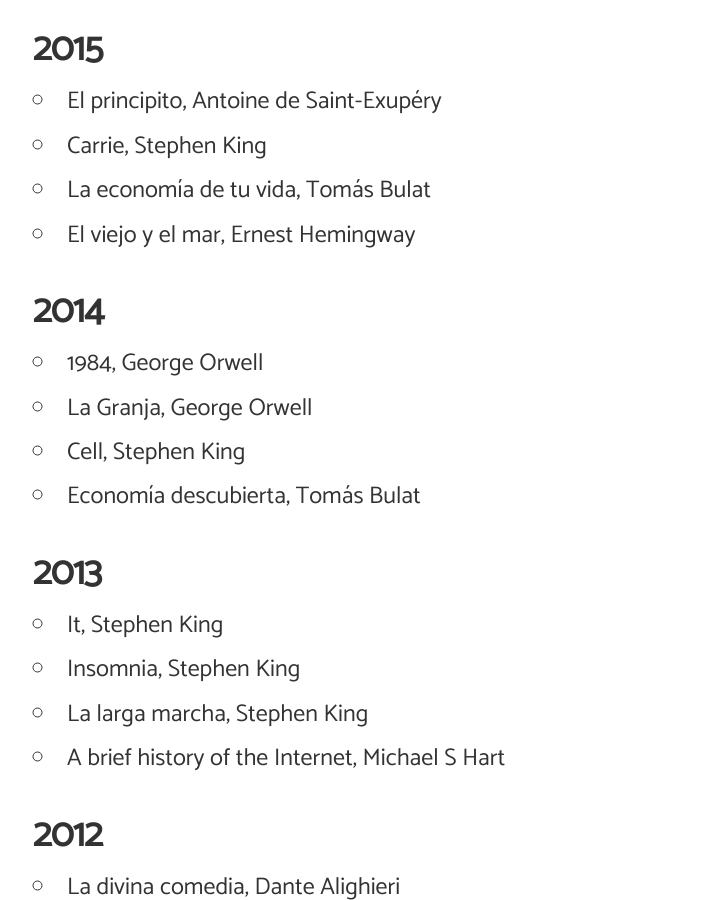
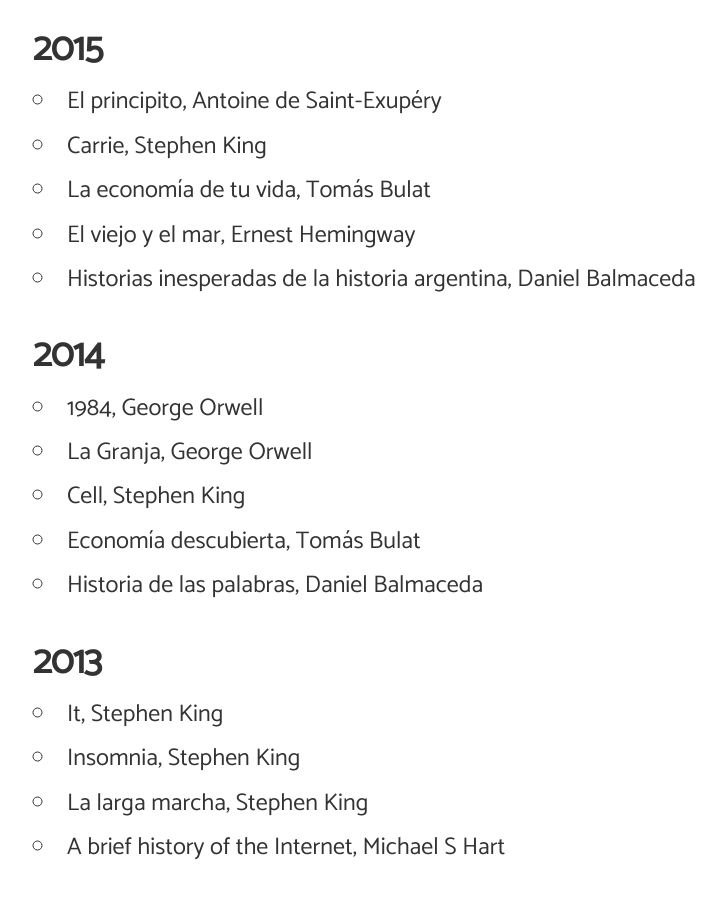
Before and after one commit to angelsimon/angelsimon.github.io, a Jekyll site: the page built from _posts/2016-09-09-libros-que-termine.md, in a window 1280 px wide and 900 px high, scrolled down 612 px. Shown: the whole window, without its empty margins (31-757 px from the left). Built offline with Jekyll 4.4.1, drawn with Linux system fonts in a browser that asks for light colours; nearby versions of some CDN libraries; comment, search, counter and statistics services are not loaded.

Commit message:
Update 2016-09-09-libros-que-termine.md

```diff
--- a/_posts/2016-09-09-libros-que-termine.md
+++ b/_posts/2016-09-09-libros-que-termine.md
@@ -18,6 +18,7 @@ Un breve listado de todos los libros que leí y que estoy leyendo.
 <li>Carrie, Stephen King</li>
 <li>La economía de tu vida, Tomás Bulat</li>
 <li>El viejo y el mar, Ernest Hemingway</li>
+<li>Historias inesperadas de la historia argentina, Daniel Balmaceda</li>
 </ul>
 <h2>2014</h2>
 <ul>
@@ -25,6 +26,7 @@ Un breve listado de todos los libros que leí y que estoy leyendo.
 <li>La Granja, George Orwell</li>
 <li>Cell, Stephen King</li>
 <li>Economía descubierta, Tomás Bulat</li>
+<li>Historia de las palabras, Daniel Balmaceda</li>
 </ul>
 <h2>2013</h2>
 <ul>
```
